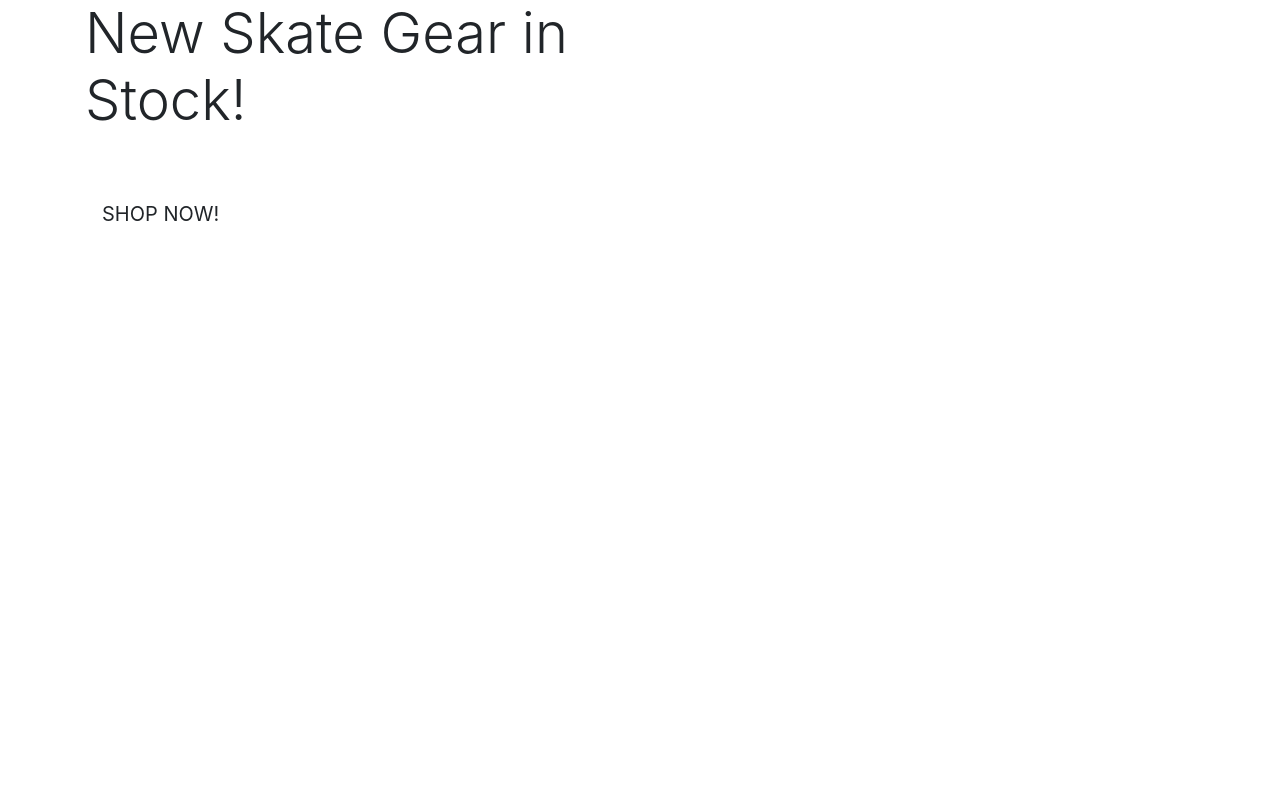
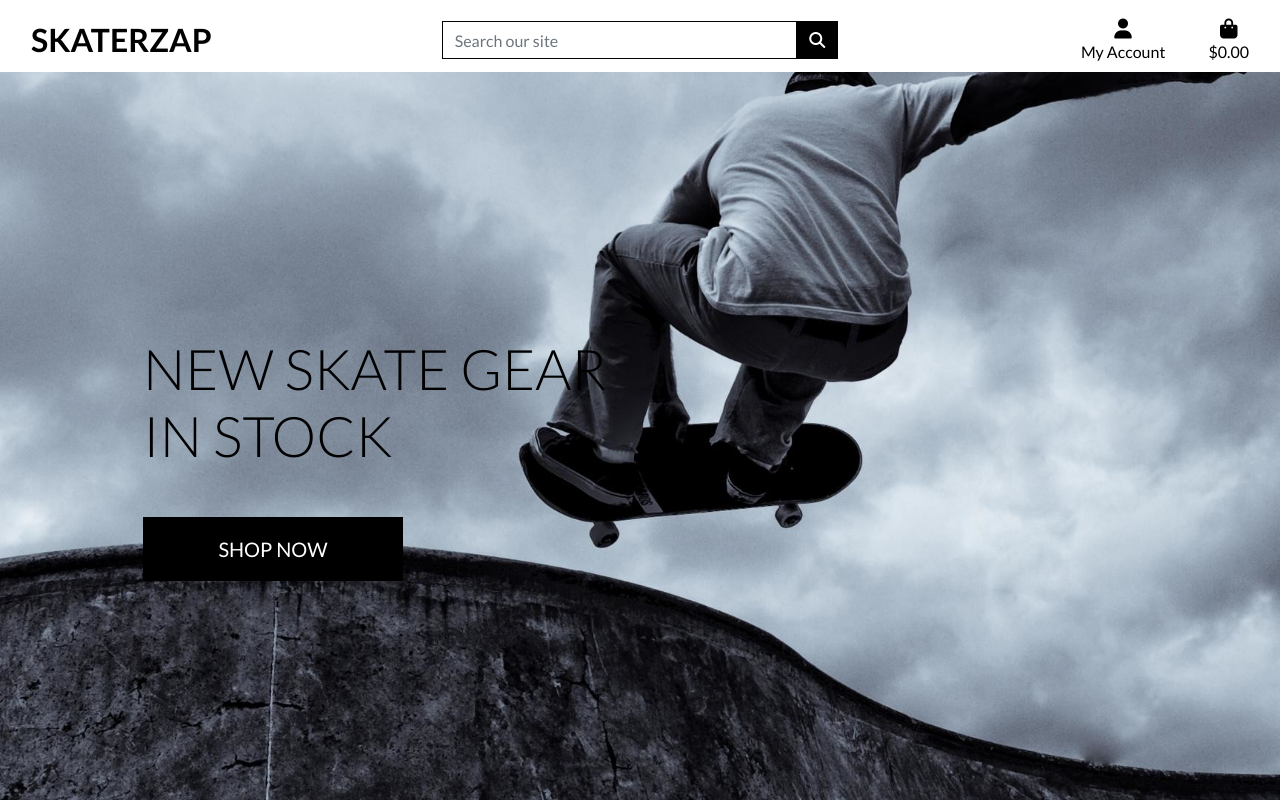
Before and after one commit to DavidJF97/skaterzap, a Django app: page / in a window 1280 px wide. Run offline with Django 3.2, Linux system fonts and the light colour scheme; some libraries are stand-ins or nearby versions.

Commit message:
Add css for comepage and header

```diff
--- a/home/templates/home/index.html
+++ b/home/templates/home/index.html
@@ -14,12 +14,12 @@
         <div class="row h-100">
             <div class="col-7 col-md-6 my-auto">
                 <h1 class="display-4 logo-font text-black">
-                    New Skate Gear in Stock!
+                    New Skate Gear <br> In Stock
                 </h1>
                 <div class="my-5">
                     <h4>
                         <a href="" class="shop-now-button btn btn-lg rounded-0 text-uppercase py-3">
-                            Shop Now!
+                            Shop Now
                         </a>
                     </h4>
                 </div>
--- a/skaterzap/urls.py
+++ b/skaterzap/urls.py
@@ -15,10 +15,11 @@ Including another URLconf
 """
 from django.contrib import admin
 from django.urls import path, include
+from django.conf import settings
+from django.conf.urls.static import static
 
 urlpatterns = [
     path('admin/', admin.site.urls),
     path('accounts/', include('allauth.urls')),
     path('', include('home.urls')),
-
-]
+] + static(settings.MEDIA_URL, document_root=settings.MEDIA_ROOT)
--- /dev/null
+++ b/static/css/base.css
@@ -0,0 +1,82 @@
+html {
+    height: 100%;
+}
+
+body {
+    background: url('/media/skaterzapmain.jpg') no-repeat center center fixed;
+    background-size: cover;
+    height: calc(100vh - 164px);
+    color: #555;
+    font-family: 'Lato', Roboto;
+}
+}
+
+/* from Bulma */
+.icon {
+    align-items: center;
+    display: inline-flex;
+    justify-content: center;
+    height: 1.5rem;
+    width: 1.5rem;
+}
+
+.logo-font {
+    text-transform: uppercase;
+}
+
+.main-logo-link {
+    width: fit-content;
+}
+
+.shop-now-button {
+    background: black;
+    color: white;
+    min-width: 260px;
+}
+
+.btn-black {
+    background: black;
+    color: white;
+}
+
+.shop-now-button:hover,
+.shop-now-button:active,
+.shop-now-button:focus,
+.btn-black:hover,
+.btn-black:active,
+.btn-black:focus {
+    background: #222;
+    color: white;
+}
+
+.text-black {
+    color: #000 !important;
+}
+
+.border-black {
+    border: 1px solid black !important;
+}
+
+/* -------------------------------- Media Queries */
+
+/* Slightly larger container on xl screens */
+@media (min-width: 1200px) {
+  .container {
+    max-width: 80%;
+  }
+}
+
+/* fixed top navbar only on medium and up */
+@media (min-width: 992px) {
+    .fixed-top-desktop-only {
+        position: fixed;
+        top: 0;
+        right: 0;
+        left: 0;
+        z-index: 1030;
+    }
+
+    .header-container {
+        padding-top: 164px;
+    }
+}
--- a/templates/base.html
+++ b/templates/base.html
@@ -1,3 +1,5 @@
+{% load static %}
+
 <!doctype html>
 <html lang="en">
   <head>
@@ -6,44 +8,108 @@
         <meta http-equiv="X-UA-Compatible" content="ie=edge">
         <meta charset="utf-8">
         <meta name="viewport" content="width=device-width, initial-scale=1, shrink-to-fit=no">
-    {%  endblock %}
+    {% endblock %}
 
     {% block extra_meta %}
-    {%  endblock %}
+    {% endblock %}
 
     {% block corecss %}
-        <link rel="stylesheet" href="https://cdn.jsdelivr.net/npm/bootstrap@4.6.2/dist/css/bootstrap.min.css" integrity="sha384-xOolHFLEh07PJGoPkLv1IbcEPTNtaed2xpHsD9ESMhqIYd0nLMwNLD69Npy4HI+N" crossorigin="anonymous">
+        <link rel="stylesheet" href="https://stackpath.bootstrapcdn.com/bootstrap/4.4.1/css/bootstrap.min.css" integrity="sha384-Vkoo8x4CGsO3+Hhxv8T/Q5PaXtkKtu6ug5TOeNV6gBiFeWPGFN9MuhOf23Q9Ifjh" crossorigin="anonymous">
+        <link rel="stylesheet" href="https://fonts.googleapis.com/css2?family=Lato:ital,wght@0,100;0,300;0,400;0,700;1,100;1,300;1,400;1,700&family=Roboto&display=swap">
+        <link rel="stylesheet" href="{% static 'css/base.css' %}">
     {% endblock %}
 
     {% block extra_css %}
-    {%  endblock %}
+    {% endblock %}
 
     {% block corejs %}
-        <script src="https://cdn.jsdelivr.net/npm/jquery@3.5.1/dist/jquery.min.js" integrity="sha256-9/aliU8dGd2tb6OSsuzixeV4y/faTqgFtohetphbbj0=" crossorigin="anonymous"></script>
-        <script src="https://cdn.jsdelivr.net/npm/bootstrap@4.6.2/dist/js/bootstrap.bundle.min.js" integrity="sha384-Fy6S3B9q64WdZWQUiU+q4/2Lc9npb8tCaSX9FK7E8HnRr0Jz8D6OP9dO5Vg3Q9ct" crossorigin="anonymous"></script>
+        <script src="https://kit.fontawesome.com/95778bb5de.js" crossorigin="anonymous"></script>
+        <script src="https://code.jquery.com/jquery-3.4.1.slim.min.js" integrity="sha384-J6qa4849blE2+poT4WnyKhv5vZF5SrPo0iEjwBvKU7imGFAV0wwj1yYfoRSJoZ+n" crossorigin="anonymous"></script>
+        <script src="https://cdn.jsdelivr.net/npm/popper.js@1.16.0/dist/umd/popper.min.js" integrity="sha384-Q6E9RHvbIyZFJoft+2mJbHaEWldlvI9IOYy5n3zV9zzTtmI3UksdQRVvoxMfooAo" crossorigin="anonymous"></script>
+        <script src="https://stackpath.bootstrapcdn.com/bootstrap/4.4.1/js/bootstrap.min.js" integrity="sha384-wfSDF2E50Y2D1uUdj0O3uMBJnjuUD4Ih7YwaYd1iqfktj0Uod8GCExl3Og8ifwB6" crossorigin="anonymous"></script>
     {% endblock %}
 
     {% block extra_js %}
-    {%  endblock %}
+    {% endblock %}
 
-    <title>SkaterZap {%  block extra_title %}{%  endblock %}</title>
+    <title>SkaterZap {% block extra_title %}{% endblock %}</title>
   </head>
   <body>
+    <header class="container-fluid fixed-top">
+        <div id="topnav" class="row bg-white pt-lg-2 d-none d-lg-flex">
+            <div class="col-12 col-lg-4 my-auto py-1 py-lg-0 text-center text-lg-left">
+                <a href="{% url 'home' %}" class="nav-link main-logo-link">
+                    <h2 class="logo-font text-black my-0"><strong>SkaterZap</strong></h2>
+                </a>
+            </div>
+            <div class="col-12 col-lg-4 my-auto py-1 py-lg-0">
+                <form method="GET" action="">
+                    <div class="input-group w-100">
+                        <input class="form-control border border-black rounded-0" type="text" name="q" placeholder="Search our site">
+                        <div class="input-group-append">
+                            <button class="form-control btn btn-black border border-black rounded-0" type="submit">
+                                <span class="icon">
+                                    <i class="fas fa-search"></i>
+                                </span>
+                            </button>
+                        </div>
+                    </div>
+                </form>
+            </div>
+            <div class="col-12 col-lg-4 my-auto py-1 py-lg-0">
+                <ul class="list-inline list-unstyled text-center text-lg-right my-0">
+                    <li class="list-inline-item dropdown">
+                        <a class="text-black nav-link" href="#" id="user-options" data-toggle="dropdown" aria-haspopup="true" aria-expanded="false">
+                            <div class="text-center">
+                                <div><i class="fas fa-user fa-lg"></i></div>
+                                <p class="my-0">My Account</p>
+                            </div>
+                        </a>
+                        <div class="dropdown-menu border-0" aria-labelledby="user-options">
+                            {% if request.user.is_authenticated %}
+                                {% if request.user.is_superuser %}
+                                    <a href="" class="dropdown-item">Product Management</a>
+                                {% endif %}
+                                <a href="" class="dropdown-item">My Profile</a>
+                                <a href="{% url 'account_logout' %}" class="dropdown-item">Logout</a>
+                            {% else %}
+                                <a href="{% url 'account_signup' %}" class="dropdown-item">Register</a>
+                                <a href="{% url 'account_login' %}" class="dropdown-item">Login</a>
+                            {% endif %}
+                        </div>
+                    </li>
+                    <li class="list-inline-item">
+                        <a class="{% if grand_total %}text-info font-weight-bold{% else %}text-black{% endif %} nav-link" href="">
+                            <div class="text-center">
+                                <div><i class="fas fa-shopping-bag fa-lg"></i></div>
+                                <p class="my-0">
+                                    {% if grand_total %}
+                                        ${{ grand_total|floatformat:2 }}
+                                    {% else %}
+                                        $0.00
+                                    {% endif %}
+                                </p>
+                            </div>
+                        </a>
+                    </li>
+                </ul>
+            </div>
+        </div>
+    </header>
 
-    <header class="container-fluid fixed-top"></header>
+    {% if messages %}
+        <div class="message-container"></div>
+    {% endif %}
 
-    {%  if messages %}
-    <div class="message-container"></div>
-    {%  endif %}
+    {% block page_header %}
+    {% endblock %}
 
-    {%  block page_header %}
-    {%  endblock %}
+    {% block content %}
+    {% endblock %}
 
-    {%  block content %}
-    {%  endblock %}
+    {% block postloadjs %}
+    {% endblock %}
 
-    {%  block postloadjs %}
-    {%  endblock %}
 
   </body>
 </html>
```
Also changed, not shown: skaterzap/settings.py (+3 -4 lines), media/skaterzapheader.jpg (added), media/skaterzapmain.jpg (added).
